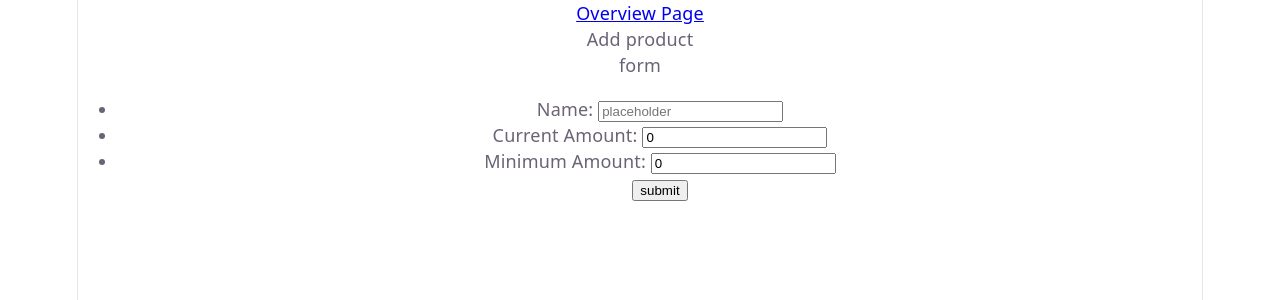
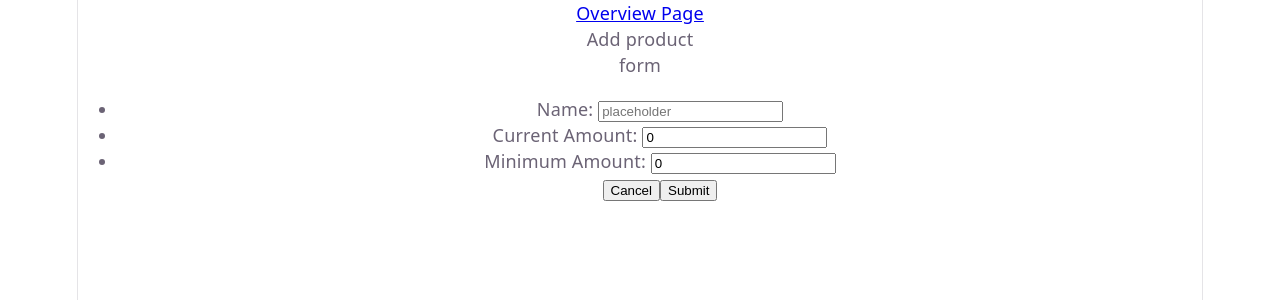
Before and after one commit to Marc-Elz/vue-inventaris-systeem, a Vue app: page /inventory/create in a window 1280 px wide. Shown: the top 300 px of the page. Built offline with nearby package versions, Linux system fonts and the light colour scheme.

Commit message:
Added cancel event to item creation

```diff
--- a/src/domains/inventory/components/ItemForm.vue
+++ b/src/domains/inventory/components/ItemForm.vue
@@ -14,7 +14,8 @@
         Minimum Amount:
         <input type="number" v-model.number="itemCopy.minimumAmount" min="0" />
       </li>
-      <button @click.prevent="emit('submitEvent', itemCopy)">submit</button>
+      <button @click="emit('cancelEvent')">Cancel</button>
+      <button @click.prevent="emit('submitEvent', itemCopy)">Submit</button>
     </ul>
   </form>
 </template>
@@ -23,7 +24,7 @@
 import { ref } from "vue";
 import type { inventoryItemType } from "../store.ts";
 
-const emit = defineEmits(["submitEvent"]);
+const emit = defineEmits(["submitEvent", "cancelEvent"]);
 
 const props = defineProps<{ item: inventoryItemType }>();
 
--- a/src/domains/inventory/pages/Create.vue
+++ b/src/domains/inventory/pages/Create.vue
@@ -1,6 +1,10 @@
 <template>
   <div>Add product</div>
-  <ItemForm @submitEvent="updateInventory" :item="empty_item" />
+  <ItemForm
+    @submitEvent="updateInventory"
+    @cancelEvent="cancelEvent"
+    :item="empty_item"
+  />
 </template>
 
 <script setup lang="ts">
@@ -21,4 +25,8 @@ const updateInventory = (newItem: inventoryItemType) => {
   addItem(newItem);
   router.push("/inventory/overview");
 };
+
+const cancelEvent = () => {
+  router.push("/inventory/overview");
+};
 </script>
```
